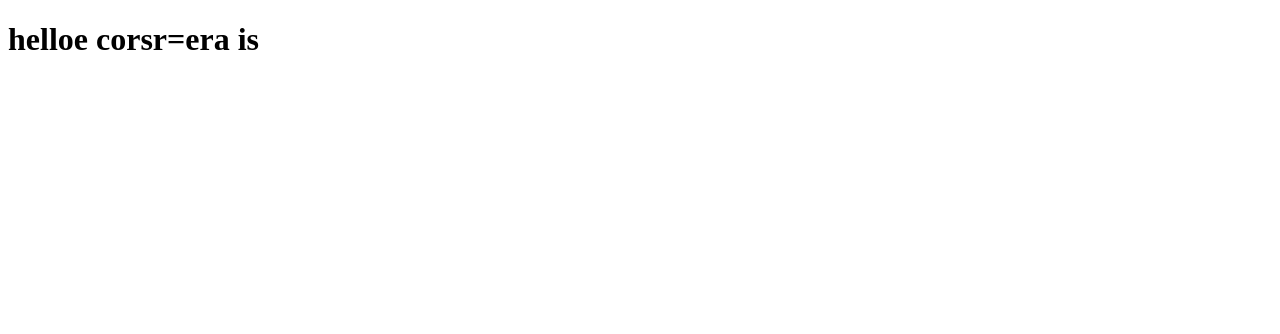
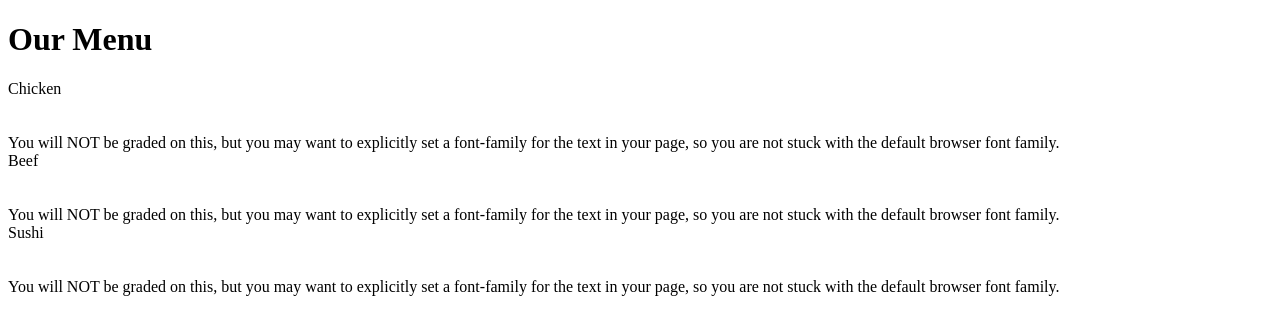
Before and after one commit to Hayaazar/hayaaaz, a plain HTML site: page site/index.html in a window 1280 px wide. Drawn offline with Linux system fonts and the light colour scheme.

Commit message:
update index.html

```diff
--- a/site/index.html
+++ b/site/index.html
@@ -1,9 +1,21 @@
 <!DOCTYPE html>
 <html>
 <head>
-	<title>hayaa zarty</title>
+<meta charset="utf-8">
+<meta name="viewport" content="width=device-width, initial-scale=1">
+<title>Assigmint Solution for module2</title>
+<link rel="stylesheet" type="text/css" href="style.css">
 </head>
 <body>
-<h1>helloe corsr=era is</h1>
+<h1>Our Menu</h1>
+
+<div class="row">
+
+  <div class="col-lg-3 col-md-4 col-xs-12"><div id=div1>Chicken</div><br/><br/>You will NOT be graded on this, but you may want to explicitly set a font-family for the text in your page, so you are not stuck with the default browser font family.</div>
+  <div class="col-lg-3 col-md-4 col-xs-12"><div id=div2>Beef</div><br/><br/>You will NOT be graded on this, but you may want to explicitly set a font-family for the text in your page, so you are not stuck with the default browser font family.</div>
+  <div class="col-lg-3 col-md-12 col-xs-12"><div id=div3>Sushi</div><br/><br/>You will NOT be graded on this, but you may want to explicitly set a font-family for the text in your page, so you are not stuck with the default browser font family.</div>
+
+</div>
+
 </body>
 </html>
```
